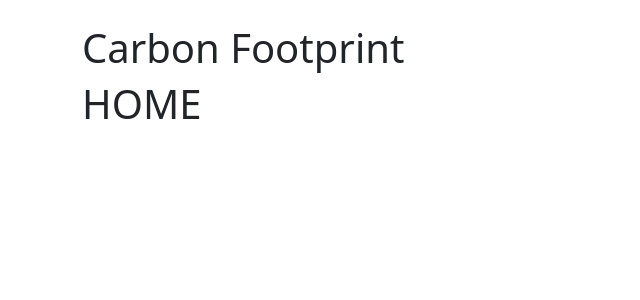
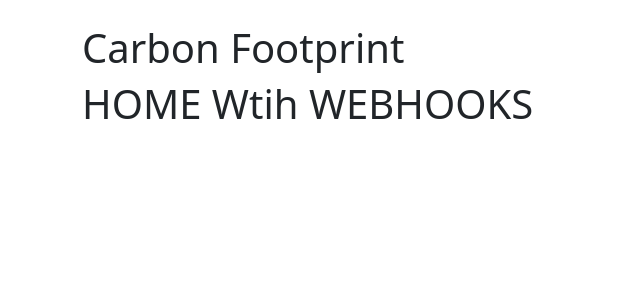
Before and after one commit to mavella17/EcoPlanner, a Flask app: page / in a window 1280 px wide. Shown: the part 73-373 px from the top of the page, without its empty margins (0-640 px from the left). Run offline with Flask 3, Linux system fonts and the light colour scheme.

Commit message:
debug webhook

```diff
--- a/app.py
+++ b/app.py
@@ -19,7 +19,7 @@ def home():
 @app.route("/update_server", methods=['POST'])
 def webhook():
     if request.method == 'POST':
-        repo = git.Repo('/home/EcoPlanner/EcoPlanner')
+        repo = git.Repo('/home/EcoPlanner')
         origin = repo.remotes.origin
         origin.pull()
         return 'Updated PythonAnywhere successfully', 200
--- a/templates/home.html
+++ b/templates/home.html
@@ -1,4 +1,4 @@
 {% extends "layout.html" %}
 {% block content %}
-<h1>HOME</h1>
+<h1>HOME Wtih WEBHOOKS</h1>
 {% endblock content %}
```
